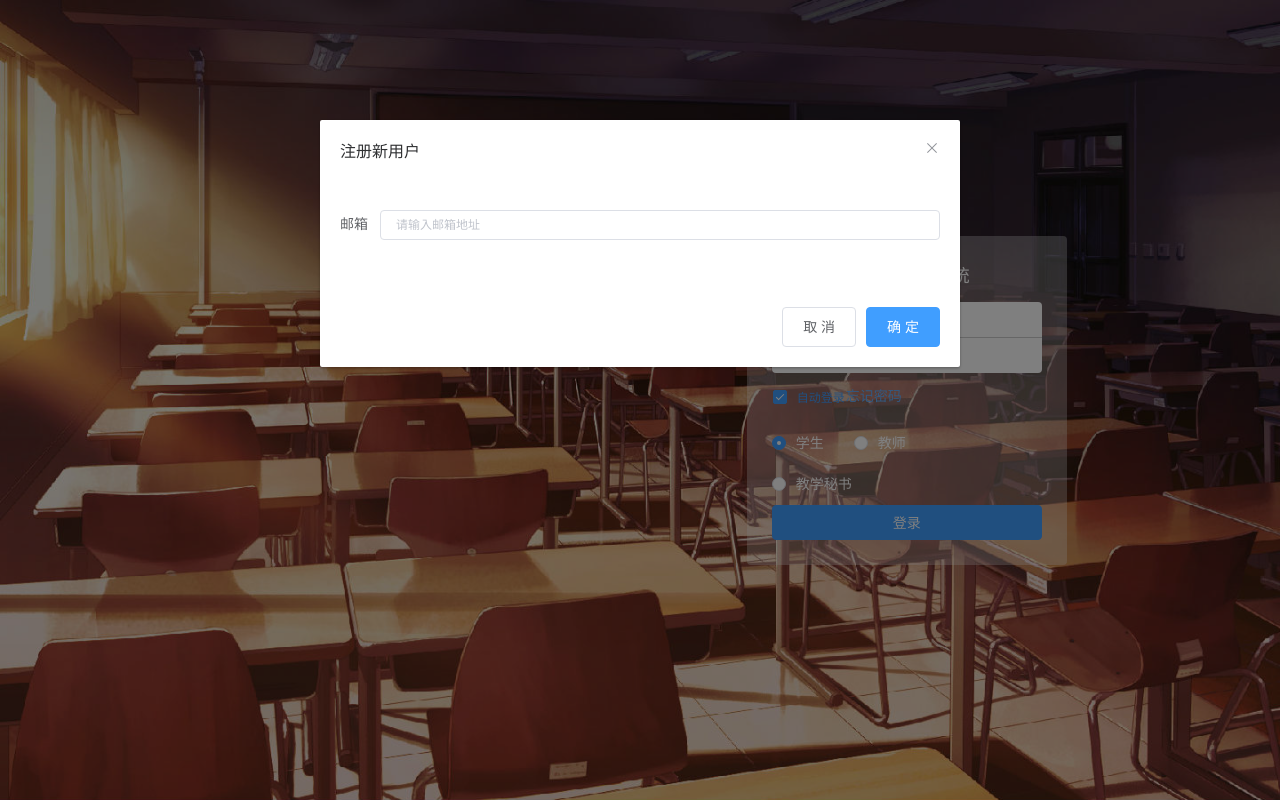
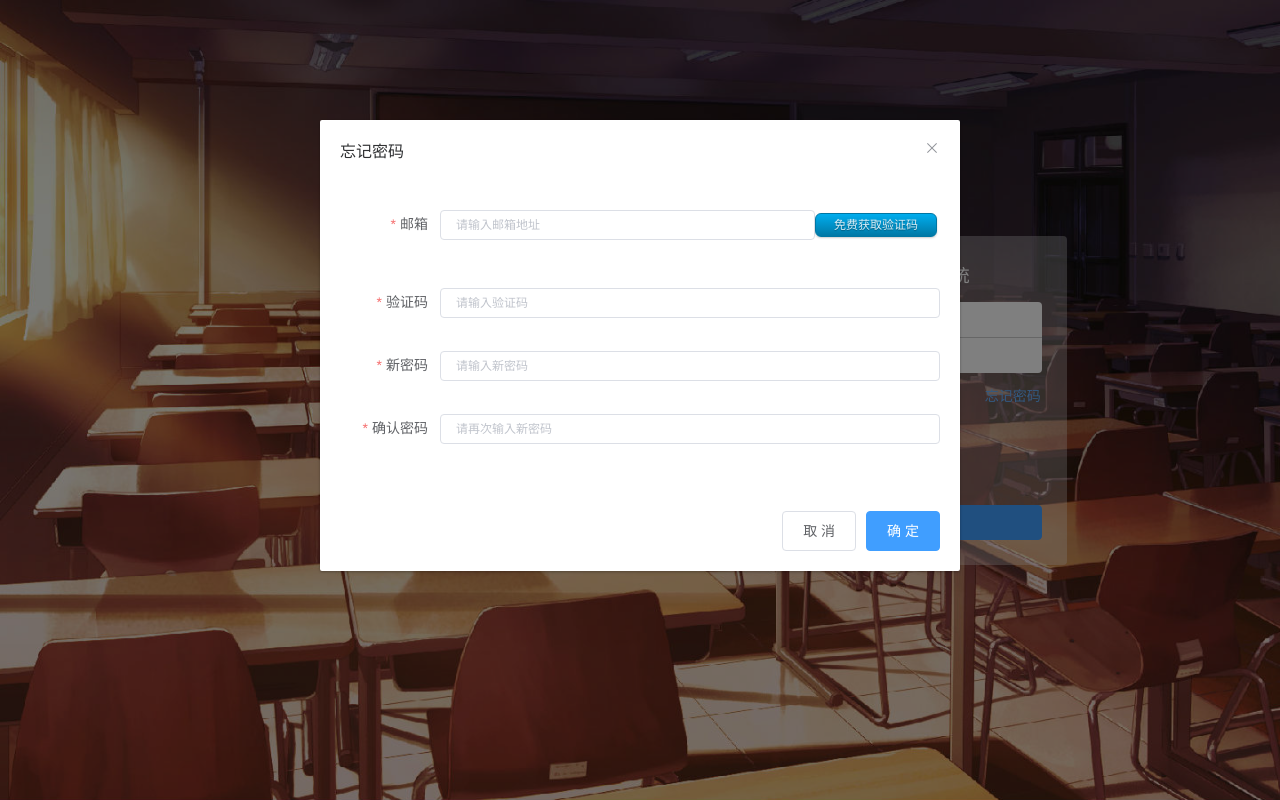
Before and after one commit to bangsjm/web-kechengsheji, a Vue app: page /login in a window 1280 px wide. Both pictures are taken after a click on the button "忘记密码". Built offline with nearby package versions, Linux system fonts and the light colour scheme.

Commit message:
忘记密码

```diff
--- a/src/pages/Login.vue
+++ b/src/pages/Login.vue
@@ -5,7 +5,7 @@
         <div class="login-body">
           <div class="logo">
             <!-- <img src="../assets/logo.png" height="80" width="80" /> -->
-            <div style="text-align: center">大学生选课系统</div>
+            <div style="text-align: center">学了么选课系统</div>
           </div>
           <div class="login-item" style="background: #fff; border-radius: 4px; margin-bottom: 15px;">
             <div style="border-bottom: 1px solid #ccc">
@@ -25,7 +25,7 @@
               </div>
             </div>
           </div>
-          <div class="login-log" style="float:left">
+          <div class="login-log" >
             <el-checkbox v-model="isAutoLogin" checked="checked" style="color: #fff; font-weight: 200;">自动登录</el-checkbox>
            <el-button style="float: right; padding: 0; font-size: 14px;" type="text" @click.native="forgot">忘记密码</el-button>
           </div>
@@ -39,22 +39,37 @@
             </el-radio-group>
           </div>
           <div>
-            <el-button class = "loginButton" type="primary" style="width:100%; background-color: rgb(219, 143, 55) font-size: 14px; height: 35px; line-height: 35px; padding: 0"
+            <el-button class = "loginButton" type="primary" style=" width:100%; outline:none; background-color: rgb(219, 143, 55)  font-size: 14px; height: 35px; line-height: 35px; padding: 0"
                        @click.native="login" v-loading.fullscreen.lock="isLoading">登录
             </el-button>
           </div>
         </div>
       </el-col>
     </el-row>
-    <el-dialog title="注册新用户" custom-class="el-col el-col-xs-20 el-col-xs-offset-2 el-col-sm-20 el-col-sm-offset-2 el-col-md-12 el-col-md-offset-6 el-col-lg-12 el-col-lg-offset-6" :visible.sync="isShowForgotDialog" @close="handleDialogClose">
-      <el-form label-width="40px">
-        <el-form-item label="邮箱">
-          <el-autocomplete style="width: 100%;" placeholder="请输入邮箱地址" v-model="forgotEmail" :fetch-suggestions="emailAutoComplete" :trigger-on-focus="false" @select="handleACSelect"></el-autocomplete>
+    <el-dialog title="忘记密码" custom-class="el-col el-col-xs-20 el-col-xs-offset-2 el-col-sm-20 el-col-sm-offset-2 el-col-md-12 el-col-md-offset-6 el-col-lg-12 el-col-lg-offset-6" :visible.sync="isShowForgotDialog" @close="handleDialogClose">
+      <el-form :model="forgetform" :rules="forgetrules" ref="forgetFrom" label-width="100px">
+        <el-form-item label="邮箱" prop="email">
+          <el-col  :lg="{ span: 18 }" :md="{ span: 18 }" :sm="{ span: 18 }" :xs="{ span: 18 }">
+          <el-autocomplete style="width: 100%;" placeholder="请输入邮箱地址" v-model="forgetform.email" :fetch-suggestions="emailAutoComplete" :trigger-on-focus="false"></el-autocomplete>
+          </el-col>
+           <el-col  :lg="{ span: 2 }" :md="{ span: 2 }" :sm="{ span: 2}" :xs="{ span: 2 }">
+          <input size="mini"  type="button" id="btn" class="button blue medium" value="免费获取验证码" @click="sendemail" >
+          </el-col>
+          </el-form-item>
+        <el-form-item label="验证码" prop="word">
+          <el-input  v-model="forgetform.word"  placeholder="请输入验证码"></el-input>
+        </el-form-item>
+        <el-form-item label="新密码" prop="newpassword">
+          <el-input type="password" v-model="forgetform.newpassword" placeholder="请输入新密码"></el-input>
+        </el-form-item>
+        <el-form-item label="确认密码" prop="newconfirmPassword">
+          <el-input type="Password" v-model="forgetform.newconfirmPassword" placeholder="请再次输入新密码"></el-input>
         </el-form-item>
       </el-form>
+
       <span slot="footer" class="dialog-footer">
-        <el-button @click="isShowForgotDialog = false">取 消</el-button>
-        <el-button type="primary" @click="isShowForgotDialog = false">确 定</el-button>
+        <el-button @click="forgetall">取 消</el-button>
+        <el-button type="primary" @click="checkemail">确 定</el-button>
       </span>
     </el-dialog>
   </div>
@@ -85,7 +100,6 @@
 .login-item input {
   height: 35px;
   border: none;
-  /* line-height: 35px; */
   padding: 0;
   outline: none;
   width: 100%;
@@ -119,16 +133,74 @@
   font-size: 12px;
   color: #fff;
 }
+.button {
+	display: inline-block;
+	outline: none;
+	cursor: pointer;
+	text-align: center;
+	text-decoration: none;
+	font: 16px/100% 'Microsoft yahei',Arial, Helvetica, sans-serif;
+	padding: .5em 2em .55em;
+	text-shadow: 0 1px 1px rgba(0,0,0,.3);
+	-webkit-border-radius: .5em;
+	-moz-border-radius: .5em;
+	border-radius: .5em;
+	-webkit-box-shadow: 0 1px 2px rgba(0,0,0,.2);
+	-moz-box-shadow: 0 1px 2px rgba(0,0,0,.2);
+	box-shadow: 0 1px 2px rgba(0,0,0,.2);
+}
+.medium {
+	font-size: 12px;
+	padding: .4em 1.5em .42em;
+}
+.button:hover {
+	text-decoration: none;
+}
+.button:active {
+	position: relative;
+	top: 1px;
+}
+.blue {
+	color: #d9eef7;
+	border: solid 1px #0076a3;
+	background: #409EFF;
+	background: -webkit-gradient(linear, left top, left bottom, from(#00adee), to(#0078a5));
+	background: -moz-linear-gradient(top,  #00adee,  #0078a5);
+	filter:  progid:DXImageTransform.Microsoft.gradient(startColorstr='#00adee', endColorstr='#0078a5');
+}
+.blue:hover {
+	background: #007ead;
+	background: -webkit-gradient(linear, left top, left bottom, from(#0095cc), to(#00678e));
+	background: -moz-linear-gradient(top,  #0095cc,  #00678e);
+	filter:  progid:DXImageTransform.Microsoft.gradient(startColorstr='#0095cc', endColorstr='#00678e');
+}
+.blue:active {
+	color: #80bed6;
+	background: -webkit-gradient(linear, left top, left bottom, from(#0078a5), to(#00adee));
+	background: -moz-linear-gradient(top,  #0078a5,  #00adee);
+	filter:  progid:DXImageTransform.Microsoft.gradient(startColorstr='#0078a5', endColorstr='#00adee');
+}
+
+
 </style>
 
 
 <script>
 
   import {getAllDict} from "@/lib/dict";
-
+  import {email} from '@/assets/js/common/validate'
   export default {
     name: "Login",
     data() {
+      var passwordValidate = (rule, value, callback) => {
+        if (value === "") {
+          callback(new Error("请再次输入密码"));
+        } else if (value !== this.forgetform.newpassword) {
+          callback(new Error("两次输入的密码不一致"));
+        } else {
+          callback();
+        }
+      }
       return {
 
         msg: "登录页面",
@@ -137,10 +209,37 @@
         password: "",
         isLoading: false,
         identity:1,
-        forgotEmail: "",
+        forgetform:{
+         email: "",
+         word:"",
+         newpassword:"",
+         newconfirmPassword:"",
+        },
+        forgetrules:{
+          newpassword: [
+            {required: true, message: "请输入密码", trigger: "blur"},
+            {max: 100, message: "最大长度为 100 个字符", trigger: "blur"}
+          ],
+          newconfirmPassword: [
+            {required: true, message: "请再次输入密码", trigger: "blur"},
+            {max: 100, message: "最大长度为 100 个字符", trigger: "blur"},
+            {validator: passwordValidate, trigger: "blur"}
+          ],
+          email:[
+            {required: true, message: "请输入邮箱", trigger: "blur"},
+            {max: 50, message: "最大长度为 50 个字符", trigger: "blur"},
+            {pattern: email, message: "邮箱格式不正确", trigger: "blur"}
+          ],
+          word:[
+            {required: true, message: "请输入验证码", trigger: "blur"},
+            {min:6, max: 6, message: "长度为 6 个字符", trigger: "blur"},
+
+          ],
+        },
         isShowForgotDialog: false
       };
     },
+
     created() {
       this.init();
     },
@@ -166,7 +265,7 @@
         formData.append('identity', this.identity)
         formData.append('token', this.token)
         this.$http.post("/auth/login", formData, {
-          hideLoading: true,
+        hideLoading: true,
         }).then(res => {
           this.isLoading = false
           let body = res.data;
@@ -215,14 +314,141 @@
           this.isAutoLogin = true
         }
       },
+
+      sendemail() {
+        let formData = new FormData();
+        formData.append('email', this.forgetform.email);
+        formData.append('change',this.identity);
+        this.$http.post("/update/sendemail", formData, {hideLoading: true,})
+        .then(res => {
+
+          let body = res.data;
+          if (body.data < 0) {
+                  this.$message.error("该用户不存在，请查实");
+                  this.isShowPwdDialog = false;}
+          if (body.data > 0) {
+          this.$message({
+                    message: "发送成功",
+                    type: "success"
+                     });
+          }
+        });
+
+
+        var wait=60;
+        function time(o) {
+         if (wait == 0) {
+            o.removeAttribute("disabled");
+            o.value="免费获取验证码";
+            wait = 60;
+        } else {
+            o.setAttribute("disabled", true);
+            o.value=wait+"秒后可以重新发送";
+            wait--;
+            setTimeout(function() {
+                time(o)
+            },
+            1000)
+          }
+        }
+       document.getElementById("btn").onclick=function(){
+         time( document.getElementById("btn"));
+         }
+        time( document.getElementById("btn"));
+      },
+
+      checkemail(){
+        let formData = new FormData();
+        formData.append('word', this.forgetform.word);
+        formData.append('email', this.forgetform.email);
+        this.$http.post("/update/chackemail", formData, {hideLoading: true,})
+        .then(res => {
+              let body = res.data;
+              if (body.data === 7)
+              {
+               this.$message.error("验证码错误");
+              }else{
+              this.$refs["forgetFrom"].validate((pass, o) => {
+              if (pass) {
+              let formData = new FormData();
+              formData.append('email', this.forgetform.email);
+              formData.append('newpassword', this.forgetform.newpassword);
+              formData.append('change',this.identity);
+              formData.append('word', this.forgetform.word);
+              this.$http.post("/update/updateteacherpassword", formData, {hideLoading: true,})
+            .then(res => {
+                let body = res.data;
+                  if (body.code === "200") {
+                    this.$message({
+                    message: "修改成功",
+                    type: "success"
+                     });
+                  this.isShowPwdDialog = false;}
+
+                  else {
+                  this.$message.error(body.msg);}
+             });
+
+            }
+            else {this.$message.error("表单输入不正确");}
+          });
+              }
+               });
+
+
+      },
+
+
       forgot() {
-        this.isShowForgotDialog = true;
+       if(this.identity==3){
+         this.isShowForgotDialog = false,
+         this.$message.error("教学秘书无法进行该操作");}
+        else this.isShowForgotDialog = true;
       },
+
+      forgetall() {
+
+         this.forgetform.email="",
+         this.forgetform.word="",
+         this.forgetform.newpassword="",
+         this.forgetform.newconfirmPassword="",
+         this.isShowForgotDialog = false;
+         this.$refs["forgetFrom"].clearValidate();
+      },
+      forgethandleEditforget() {
+          this.$refs["forgetFrom"].validate((pass, o) => {
+            if (pass) {
+              let formData = new FormData();
+              formData.append('email', this.forgetform.email);
+              formData.append('newpassword', this.forgetform.newpassword);
+              formData.append('change',this.identity);
+              formData.append('word', this.forgetform.word);
+              this.$http.post("/update/updateteacherpassword", formData, {hideLoading: true,})
+            .then(res => {
+                let body = res.data;
+                  if (body.code === "200") {
+                    this.$message({
+                    message: "修改成功",
+                    type: "success"
+                     });
+                  this.isShowPwdDialog = false;}
+                  if (body.code === "10001") {
+                  this.$message.error("该用户不存在，请查实");
+                  this.isShowPwdDialog = false;}
+                  else {
+                  this.$message.error(body.msg);}
+             });
+
+            }
+            else {this.$message.error("表单输入不正确");}
+          });
+       },
       emailAutoComplete(qs, cb) {
         if (qs.indexOf("@") >= 0) {
           cb([]);
           return;
         }
+
         var result = [];
         var email = [
           "@qq.com",
@@ -238,11 +464,15 @@
         }
         cb(result);
       },
-      handleACSelect(e) {
-        this.forgotEmail = e.value;
-      },
+
       handleDialogClose() {
-        this.forgotEmail = "";
+
+         this.forgetform.email="",
+         this.forgetform.word="",
+         this.forgetform.newpassword="",
+         this.forgetform.newconfirmPassword="",
+         this.isShowForgotDialog = false;
+         this.$refs["forgetFrom"].clearValidate();
       }
     }
   };
--- a/src/pages/TeacherSecretary/courseManage.vue
+++ b/src/pages/TeacherSecretary/courseManage.vue
@@ -2,11 +2,6 @@
   <div class="fill-page">
     <el-card class="fill-card">
      <Table2 :data="tableData" :checkData="checkTableData" :isShow="isShow" style="height: 100%;">
-       <template slot="header">
-         课程管理
-       </template>
-       <template slot="columnsLeft">
-       </template>
      </Table2>
     </el-card>
   </div>
```
